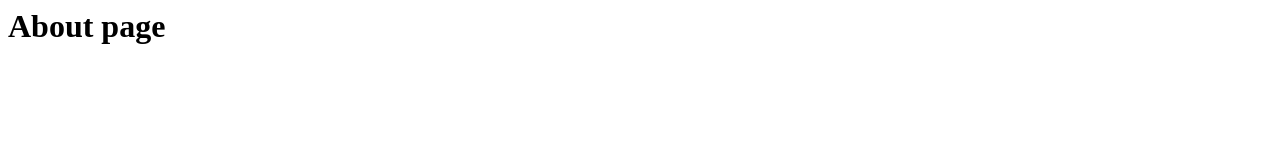
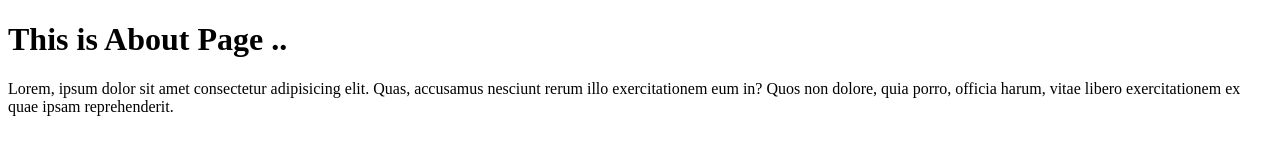
Before and after one commit to Deepalisingh3233/Git_Example, a plain HTML site: page about.html in a window 1280 px wide. Drawn offline with Linux system fonts and the light colour scheme.

Commit message:
Add some content in about page

```diff
--- a/about.html
+++ b/about.html
@@ -1 +1,13 @@
-<h1>About page</h1>
+<!DOCTYPE html>
+<html lang="en">
+<head>
+    <meta charset="UTF-8">
+    <meta http-equiv="X-UA-Compatible" content="IE=edge">
+    <meta name="viewport" content="width=device-width, initial-scale=1.0">
+    <title>About Page </title>
+</head>
+<body>
+    <h1>This is About Page ..</h1>
+    <p>Lorem, ipsum dolor sit amet consectetur adipisicing elit. Quas, accusamus nesciunt rerum illo exercitationem eum in? Quos non dolore, quia porro, officia harum, vitae libero exercitationem ex quae ipsam reprehenderit.</p>
+</body>
+</html>
```
